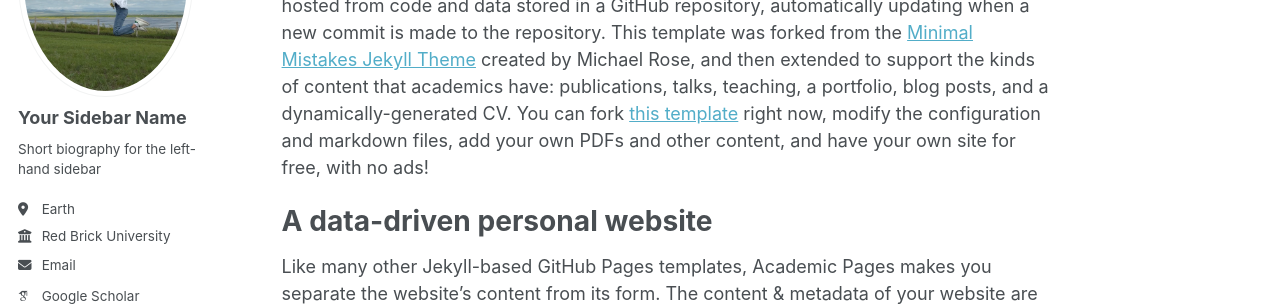
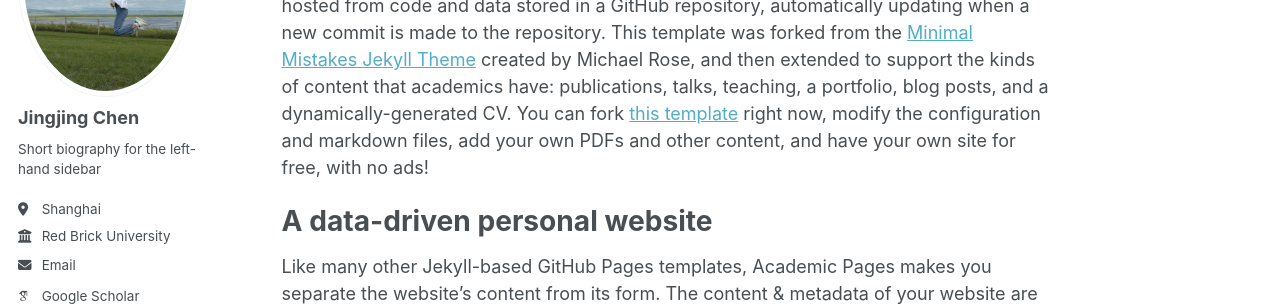
Before and after one commit to jingjing1/homepage, a Jekyll site: the page built from _pages/about.md, in a window 1280 px wide. Shown: the part 238-544 px from the top of the page. Built offline with Jekyll 4.4.1, drawn with Linux system fonts in a browser that asks for light colours; some web fonts are replaced.

Commit message:
Update _config.yml

```diff
--- a/_config.yml
+++ b/_config.yml
@@ -22,10 +22,10 @@ repository               : "chenjingjing.github.io"
 author:
   # Biographic information
   avatar           : "bio-photo-jingjing.jpg"
-  name             : "Your Sidebar Name"
+  name             : "Jingjing Chen"
   pronouns         : # example: "she/her"
   bio              : "Short biography for the left-hand sidebar"
-  location         : "Earth"
+  location         : "Shanghai"
   employer         : "Red Brick University"
   uri              : # URL
   email            : "none@example.org"
```
